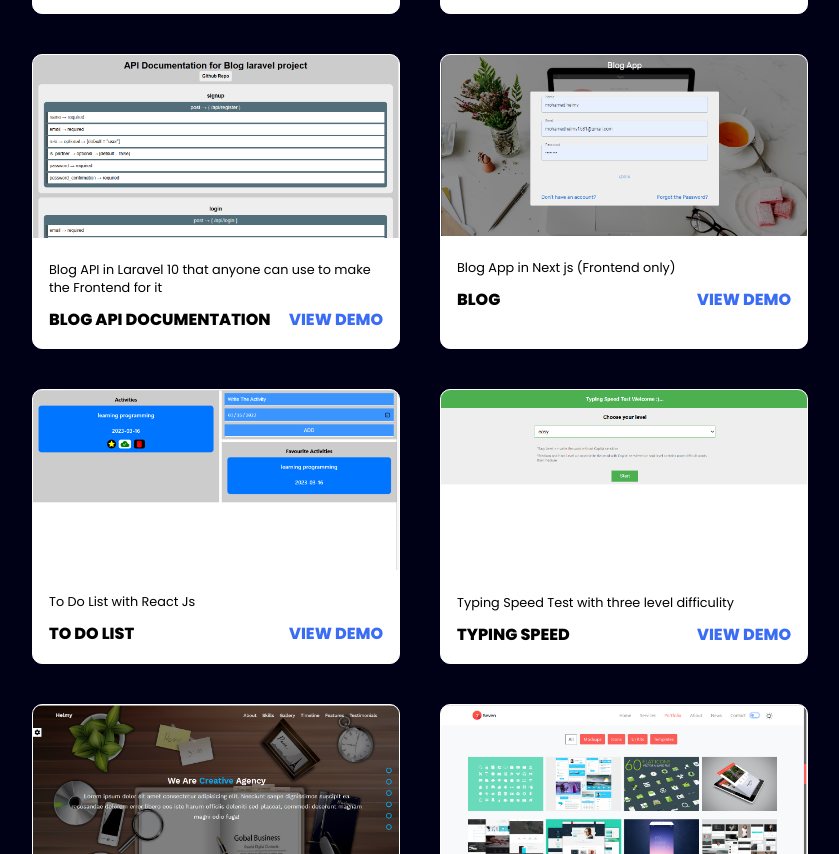
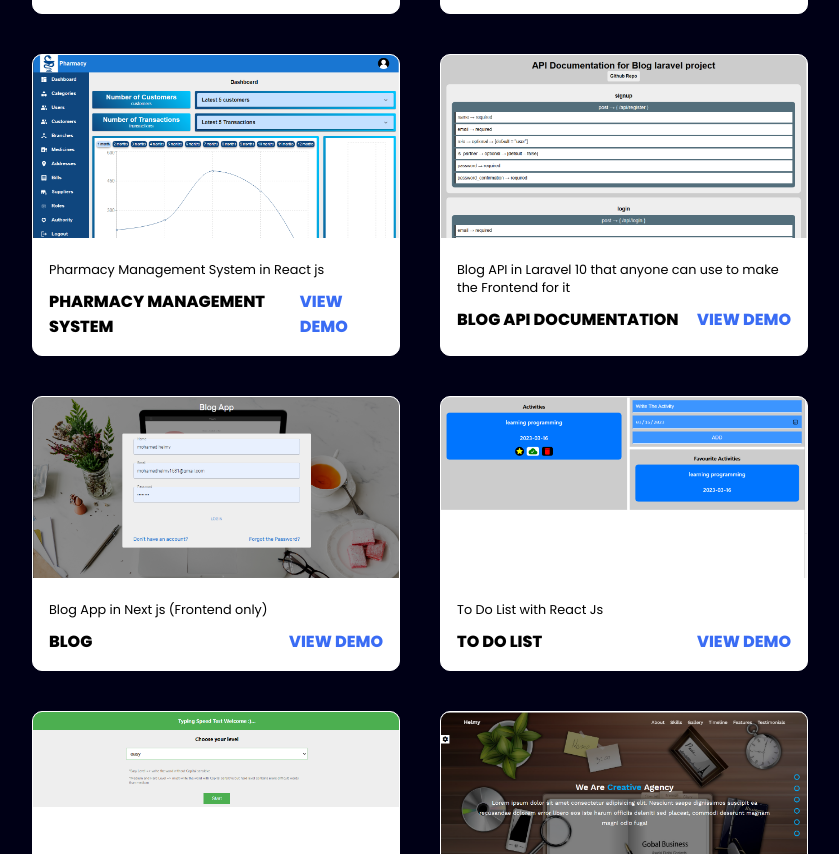
Before and after one commit to Mohamed-Helmy15/my-website, a plain HTML site: page index.html in a window 1280 px wide. Shown: the part 3293-4147 px from the top of the page, without its empty margins (220-1059 px from the left). Drawn offline with nearby package versions, Linux system fonts and the light colour scheme.

Commit message:
add pharmacy management system

```diff
--- a/index.html
+++ b/index.html
@@ -9,7 +9,7 @@
       href="https://cdnjs.cloudflare.com/ajax/libs/font-awesome/5.15.4/css/all.min.css"
     />
     <link rel="stylesheet" href="style.css" />
-    <link rel="icon" href="./images/logo.JPG" />
+    <link rel="icon" href="./images/logo.jpeg" />
     <link rel="stylesheet" href="https://unpkg.com/aos@next/dist/aos.css" />
     <title>Mohamed Helmy</title>
   </head>
@@ -213,6 +213,30 @@
           data-aos-easing="ease-in-sine"
         >
           <div class="project-image">
+            <img src="images/pharmacy.png" />
+          </div>
+          <div class="project-info">
+            <p class="project-category">
+              Pharmacy Management System in React js
+            </p>
+            <strong class="project-title">
+              <span>Pharmacy Management System</span>
+              <a
+                target="_blank"
+                href="https://pharmacy-management-system-liard.vercel.app/"
+                class="more-details"
+                >View Demo</a
+              >
+            </strong>
+          </div>
+        </div>
+        <div
+          class="project-card"
+          data-aos="fade-left"
+          data-aos-offset="300"
+          data-aos-easing="ease-in-sine"
+        >
+          <div class="project-image">
             <img src="images/blog-doc.png" />
           </div>
           <div class="project-info">
@@ -233,7 +257,7 @@
         </div>
         <div
           class="project-card"
-          data-aos="fade-left"
+          data-aos="fade-right"
           data-aos-offset="300"
           data-aos-easing="ease-in-sine"
         >
@@ -255,7 +279,7 @@
         </div>
         <div
           class="project-card"
-          data-aos="fade-right"
+          data-aos="fade-left"
           data-aos-offset="300"
           data-aos-easing="ease-in-sine"
         >
@@ -277,7 +301,7 @@
         </div>
         <div
           class="project-card"
-          data-aos="fade-left"
+          data-aos="fade-right"
           data-aos-offset="300"
           data-aos-easing="ease-in-sine"
         >
@@ -301,7 +325,7 @@
         </div>
         <div
           class="project-card"
-          data-aos="fade-right"
+          data-aos="fade-left"
           data-aos-offset="300"
           data-aos-easing="ease-in-sine"
         >
@@ -325,7 +349,7 @@
         </div>
         <div
           class="project-card"
-          data-aos="fade-left"
+          data-aos="fade-right"
           data-aos-offset="300"
           data-aos-easing="ease-in-sine"
         >
@@ -350,7 +374,7 @@
         </div>
         <div
           class="project-card"
-          data-aos="fade-right"
+          data-aos="fade-left"
           data-aos-offset="300"
           data-aos-easing="ease-in-sine"
         >
@@ -372,7 +396,7 @@
         </div>
         <div
           class="project-card"
-          data-aos="fade-left"
+          data-aos="fade-right"
           data-aos-offset="300"
           data-aos-easing="ease-in-sine"
         >
@@ -396,7 +420,7 @@
         </div>
         <div
           class="project-card"
-          data-aos="fade-right"
+          data-aos="fade-left"
           data-aos-offset="300"
           data-aos-easing="ease-in-sine"
         >
@@ -420,7 +444,7 @@
         </div>
         <div
           class="project-card"
-          data-aos="fade-left"
+          data-aos="fade-right"
           data-aos-offset="300"
           data-aos-easing="ease-in-sine"
         >
@@ -442,7 +466,7 @@
         </div>
         <div
           class="project-card"
-          data-aos="fade-right"
+          data-aos="fade-left"
           data-aos-offset="300"
           data-aos-easing="ease-in-sine"
         >
@@ -466,7 +490,7 @@
         </div>
         <div
           class="project-card"
-          data-aos="fade-left"
+          data-aos="fade-right"
           data-aos-offset="300"
           data-aos-easing="ease-in-sine"
         >
```
Also changed, not shown: images/logo.jpeg (added), images/pharmacy.png (added), 1 other file.
